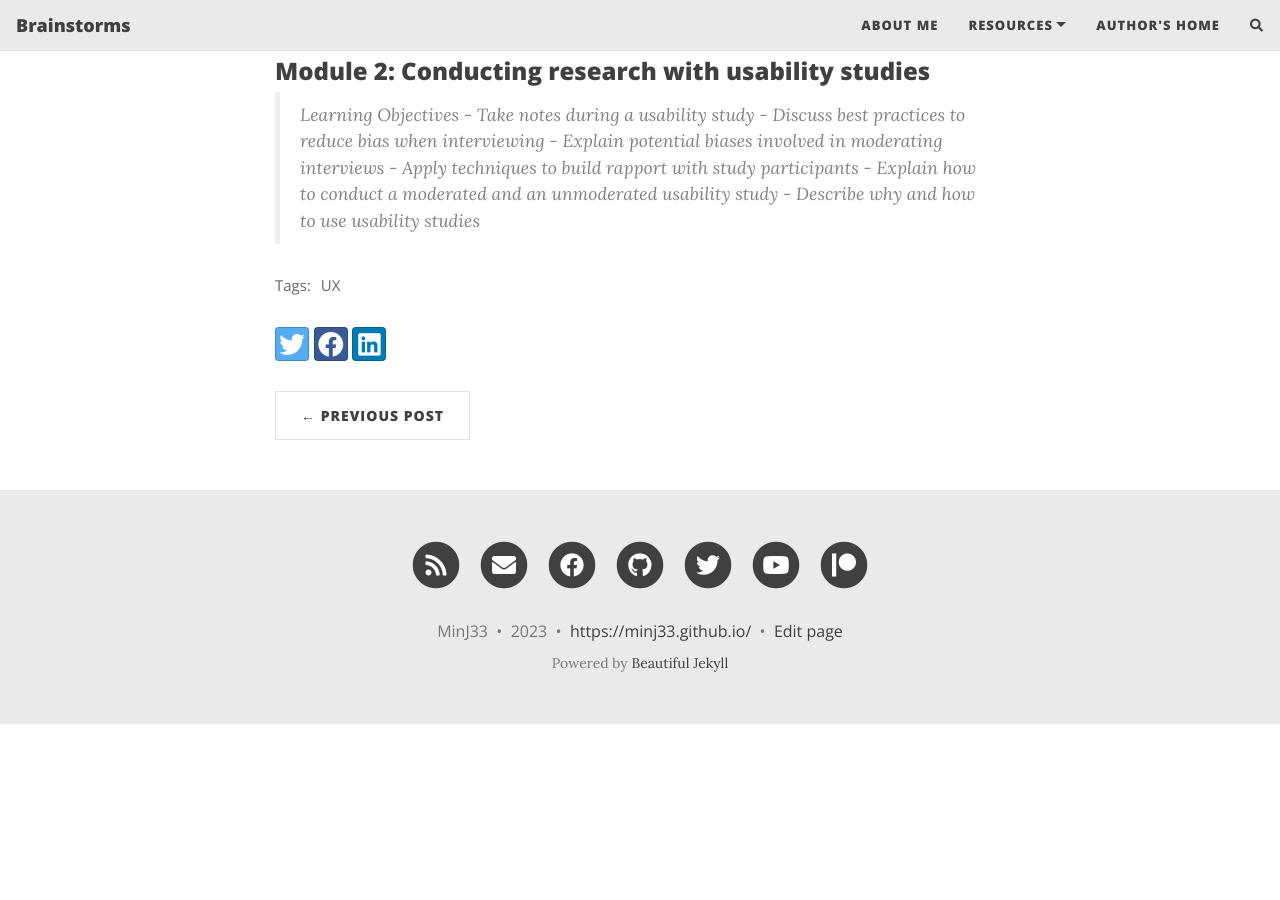
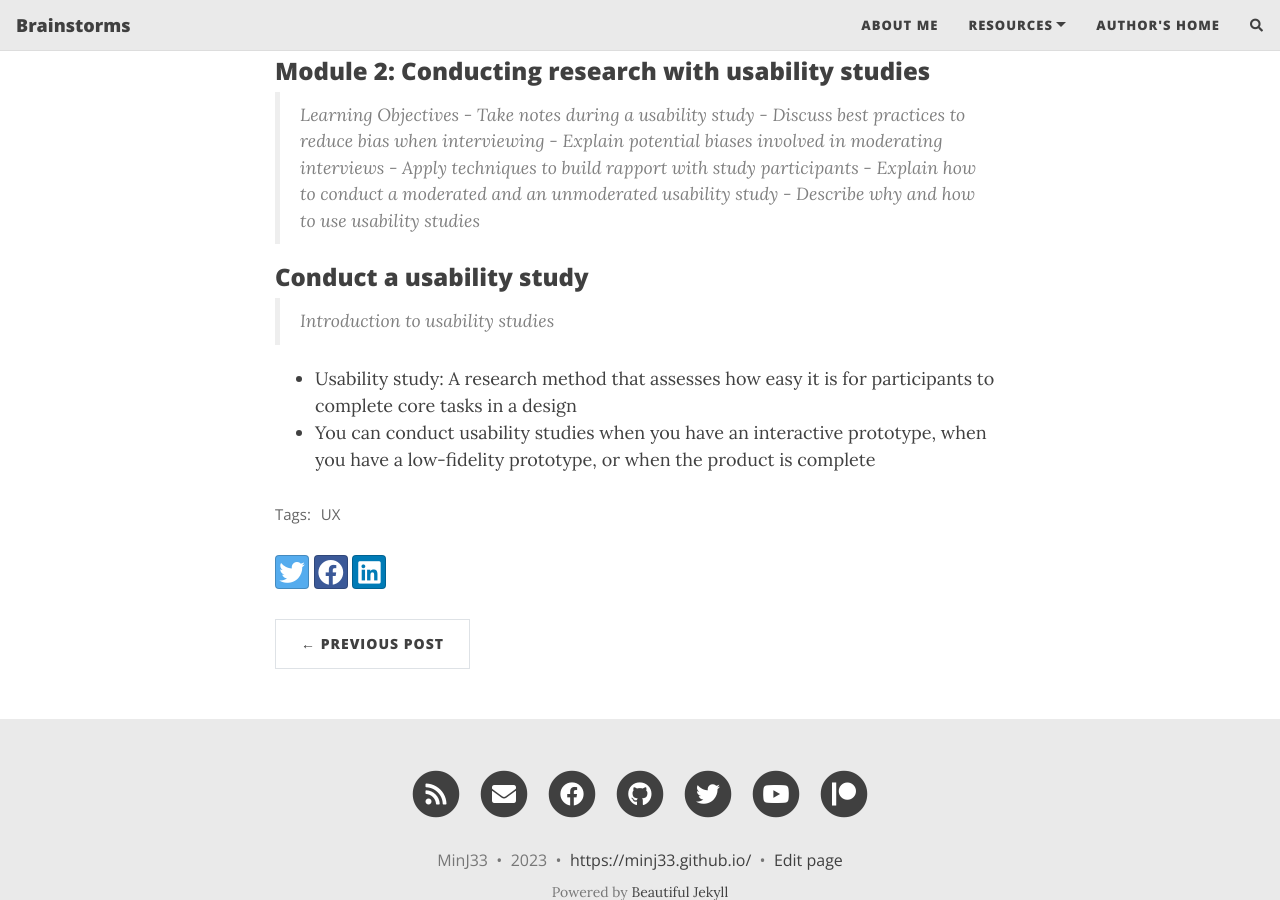
Before and after one commit to MinJ33/MinJ33.github.io, a Jekyll site: the page built from _posts/2023-04-23-UX-Module4-2.md, in a window 1280 px wide and 900 px high, scrolled down 716 px. Built offline with Jekyll 4.4.1, drawn with Linux system fonts in a browser that asks for light colours; nearby versions of some CDN libraries; comment, search, counter and statistics services are not loaded; before the commit the page ends 1440 px from its top, so only the background shows below that.

Commit message:
Conduct a usability study

```diff
--- a/_posts/2023-04-23-UX-Module4-2.md
+++ b/_posts/2023-04-23-UX-Module4-2.md
@@ -18,3 +18,10 @@ tags: [UX]
 	- Apply techniques to build rapport with study participants
 	- Explain how to conduct a moderated and an unmoderated usability study
 	- Describe why and how to use usability studies
+
+### Conduct a usability study
+
+> Introduction to usability studies
+
+- Usability study: A research method that assesses how easy it is for participants to complete core tasks in a design
+- You can conduct usability studies when you have an interactive prototype, when you have a low-fidelity prototype, or when the product is complete
```
